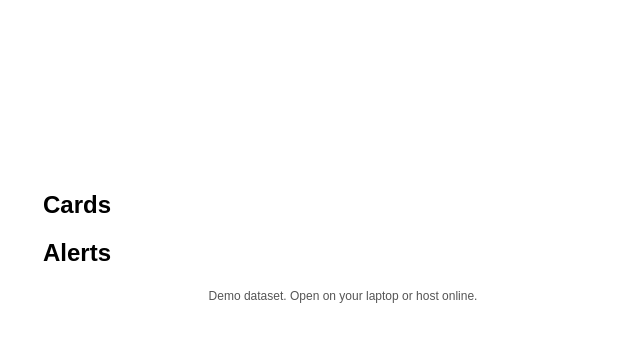
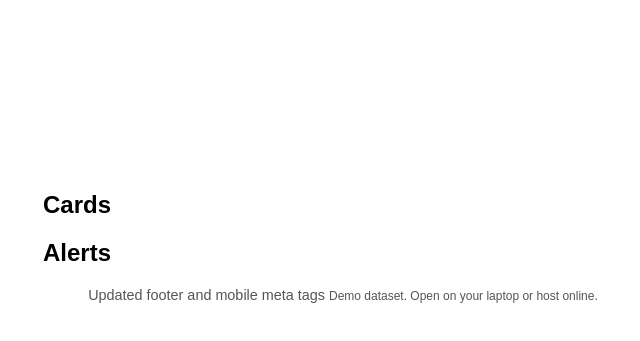
Before and after one commit to travisleblanc937-rgb/travpricechecklive, a plain HTML site: page index.html in a window 1280 px wide. Shown: the part 149-490 px from the top of the page, without its empty margins (297-937 px from the left). Drawn offline with nearby package versions, Linux system fonts and the light colour scheme.

Commit message:
Update index.html

```diff
--- a/index.html
+++ b/index.html
@@ -39,7 +39,8 @@
       </section>
     </main>
 
-    <footer>
+    <footer>Updated footer and mobile meta tags
+
       <small>Demo dataset. Open on your laptop or host online.</small>
     </footer>
   </div>
```
